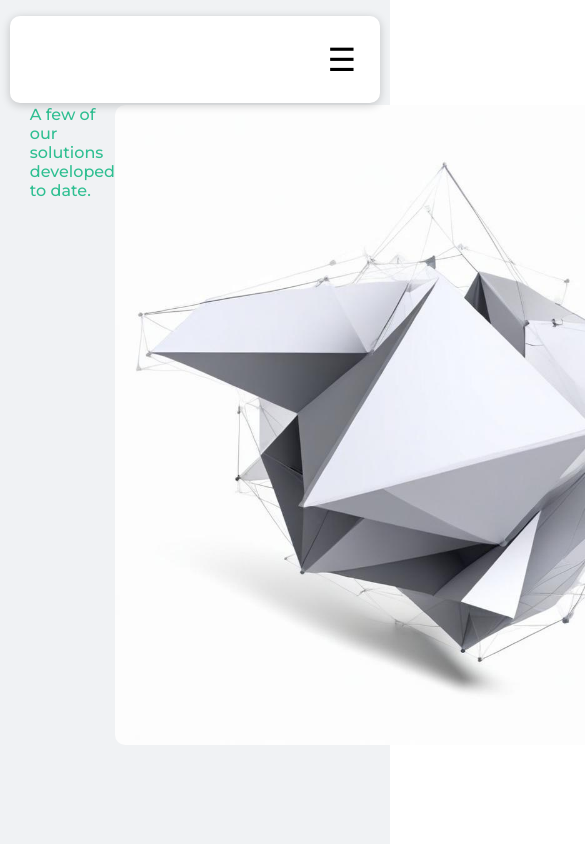
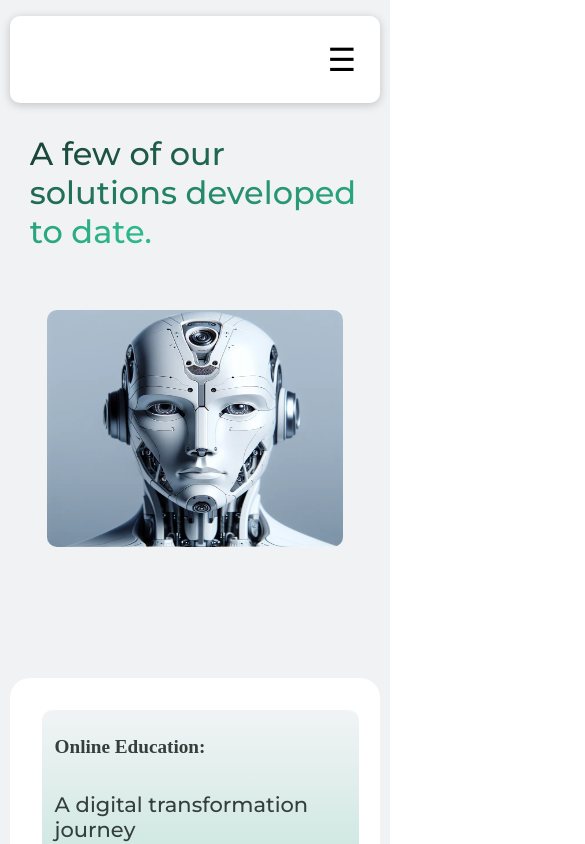
Before and after one commit to WaliMuhammadAhmad/techserveAI, a React (Create React App) app in the folder client/: page /caseStudy in a window 390 px wide. Shown: the top 844 px of the page, 585 px wide, since content can reach past the window. Built offline with nearby package versions, Linux system fonts and the light colour scheme; a web font is replaced by a local one.

Commit message:
image added, css updated

```diff
--- a/client/src/pages/CaseStudy/CaseStudy.jsx
+++ b/client/src/pages/CaseStudy/CaseStudy.jsx
@@ -12,12 +12,12 @@ export default function CaseStudy() {
       <div className={style.container}>
         <div className={style.caseStudyHeader}>
           <div className={style.headingSection}>
-            <h1 className={style.heading}>
-              A few of our solutions developed to date.
-            </h1>
+            <span className={style.heading}>
+              <del>A few of our solutions developed to date.</del>
+            </span>
             <img
               className={style.headingSectionImg}
-              src='images/about/1731659208.jpg'
+              src='images/caseStudies/keey-robot.png'
               alt='case study header section'
             />
           </div>
--- a/client/src/pages/CaseStudy/style.module.css
+++ b/client/src/pages/CaseStudy/style.module.css
@@ -21,18 +21,24 @@
 }
 
 .headingSectionImg {
-  height: 40em;
-  width: 40em;
+  height: 40dvw;
+  width: 40dvw;
   border-radius: 10px;
 }
 
 .heading {
   font-size: 5rem;
-  padding-left: 50px;
+  padding-left: 1em;
   font-family: "Montserrat", sans-serif;
   font-weight: 500;
-  color: #2ebf91;
-  margin: 0;
+}
+
+.heading del {
+  background-image: linear-gradient(to right, #1a4538 0%, #2dbb8e 100%);
+  background-clip: text;
+  -webkit-background-clip: text;
+  color: transparent;
+  text-decoration: none;
 }
 
 .caseStudySection {
@@ -89,16 +95,38 @@
 
 @media (max-width: 1200px) and (min-width: 768px) {
   .heading {
-    font-size: 1.7rem;
+    font-size: 4rem;
   }
   .caseStudy {
     grid-template-columns: 1fr;
   }
 }
 
+@media (max-width: 1110px) {
+  .heading {
+    padding-left: 0.5em;
+  }
+}
+
+@media (width: 768px) {
+  .heading {
+    padding-left: 0;
+    padding-top: 2em;
+  }
+}
+
 @media (max-width: 768px) {
+  .headingSection {
+    grid-template-columns: 1fr;
+    align-items: end;
+    justify-items: center;
+  }
   .heading {
-    font-size: 1.5rem;
+    font-size: 3em;
+  }
+  .headingSectionImg {
+    height: 80%;
+    width: 80%;
   }
   .caseStudySection {
     padding: 1rem;
@@ -113,7 +141,7 @@
 
 @media (max-width: 540px) {
   .heading {
-    font-size: 1.5rem;
+    font-size: 2.5em;
   }
   .caseStudy p {
     font-size: large;
@@ -124,8 +152,11 @@
 }
 
 @media (max-width: 425px) {
+  .caseStudyHeader {
+    height: 80dvh;
+  }
   .heading {
-    font-size: 1rem;
+    font-size: 2em;
   }
   .caseStudy p {
     font-size: medium;
```
Also changed, not shown: client/public/images/caseStudies/keey-robot.png (added).
